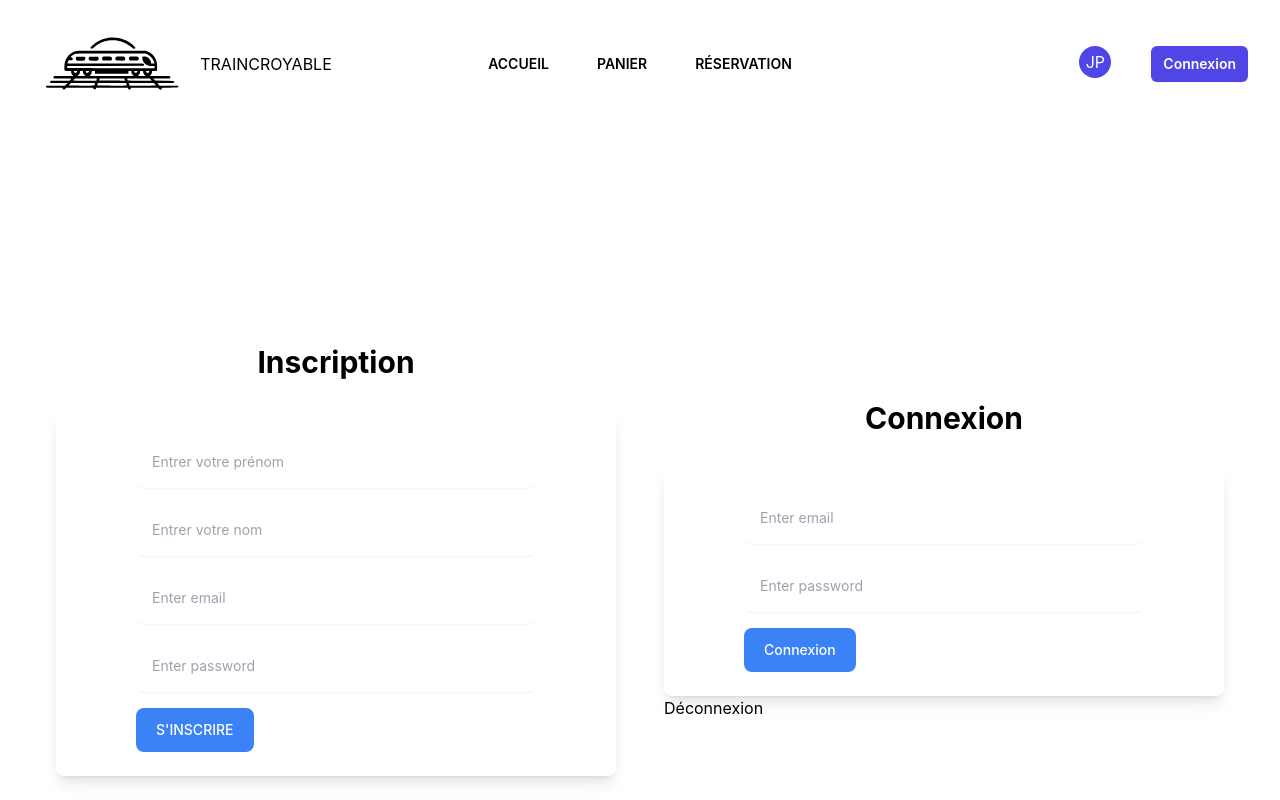
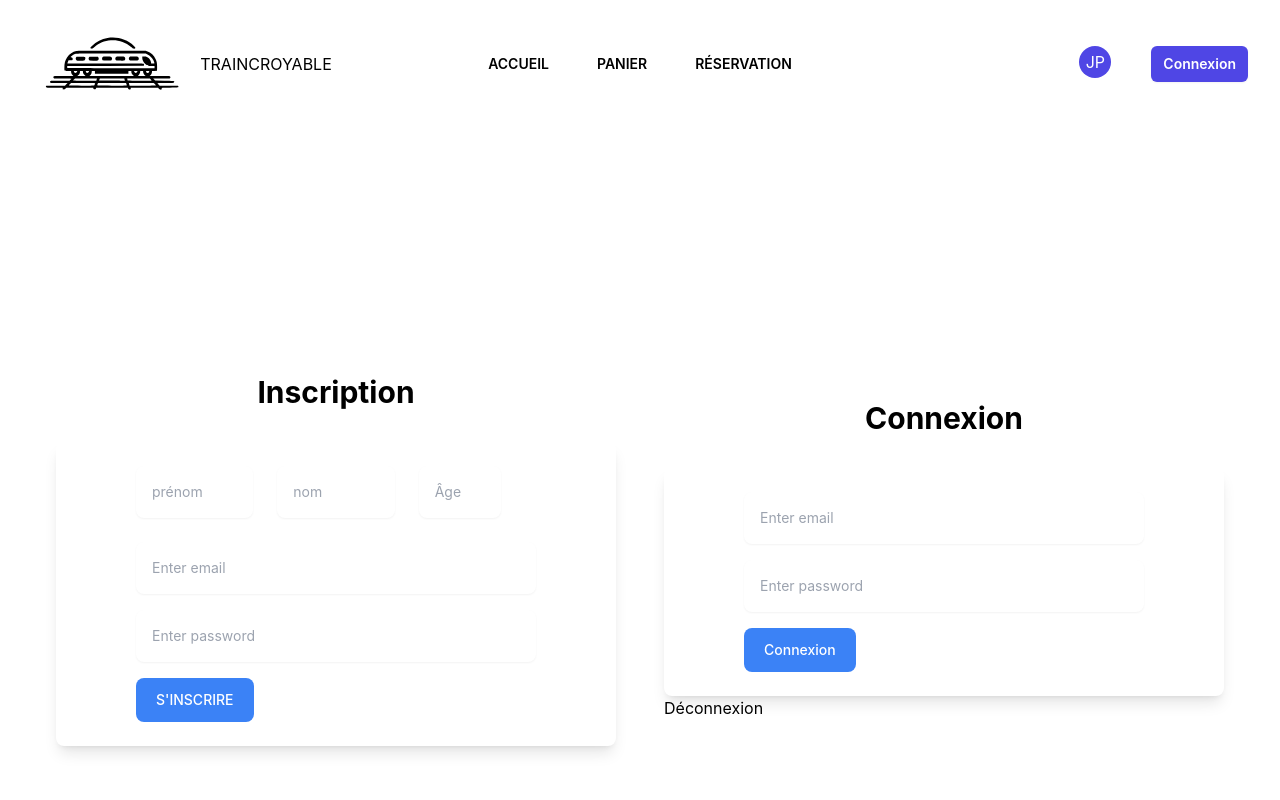
Before and after one commit to Hackathon-traincroyable/FrontV1, a React (Create React App) app: page /logsign in a window 1280 px wide. Shown: the top 800 px of the page. Built offline with nearby package versions, Linux system fonts and the light colour scheme.

Commit message:
Add inscription and connexion forms

```diff
--- a/src/pages/LogSign.jsx
+++ b/src/pages/LogSign.jsx
@@ -2,6 +2,7 @@ import { useState } from "react";
 import { ToastContainer, toast } from 'react-toastify';
 import 'react-toastify/dist/ReactToastify.css';
 
+//inscription form
 const SignUpForm = () => {
   const [signUpFormData, setSignUpFormData] = useState({
     firstName: "",
@@ -10,7 +11,6 @@ const SignUpForm = () => {
     email: "",
     password: "",
   });
-
 
   const handleSignUp = async (e) => {
     e.preventDefault();
@@ -38,6 +38,7 @@ const SignUpForm = () => {
           email: "",
           password: "",
         });
+
       } else {
         // Gérer les erreurs ici
         console.error("Erreur lors de la requête:", response.status);
@@ -65,38 +66,48 @@ const SignUpForm = () => {
           className="mx-auto mb-0 max-w-md space-y-4 p-6"
           onSubmit={handleSignUp}
         >
-          {/* FIRSTNAME */}
-          <div>
-            <label htmlFor="firstname" className="sr-only">
-              Prénom
-            </label>
-            <div className="relative">
+          {/* Nom, Prénom, et Âge en ligne */}
+          <div className="flex flex-wrap -mx-3 mb-6">
+            {/* Prénom */}
+            <div className="w-full md:w-1/3 px-3 mb-6 md:mb-0">
+              <label htmlFor="firstname" className="sr-only">
+                Prénom
+              </label>
               <input
                 type="text"
                 name="firstName"
-                className="w-full rounded-lg border-gray-200 p-4 pe-12 text-sm shadow-sm"
-                placeholder="Entrer votre prénom"
+                className="w-full rounded-lg border-gray-200 p-4 text-sm shadow-sm"
+                placeholder="prénom"
+                onChange={handleInputSignUpChange}
+              />
+            </div>
+            {/* Nom */}
+            <div className="w-full md:w-1/3 px-3">
+              <label htmlFor="lastname" className="sr-only">
+                Nom
+              </label>
+              <input
+                type="text"
+                name="lastName"
+                className="w-full rounded-lg border-gray-200 p-4 text-sm shadow-sm"
+                placeholder="nom"
+                onChange={handleInputSignUpChange}
+              />
+            </div>
+            {/* Âge */}
+            <div className="w-full md:w-1/4 px-3">
+              <label htmlFor="age" className="sr-only">
+                Âge
+              </label>
+              <input
+                type="number"
+                name="age"
+                className="w-full rounded-lg border-gray-200 p-4 text-sm shadow-sm"
+                placeholder="Âge"
                 onChange={handleInputSignUpChange}
               />
             </div>
           </div>
-          {/* LASTNAME */}
-          <div>
-            <label htmlFor="lastname" className="sr-only">
-              Nom
-            </label>
-            <div className="relative">
-              <input
-                type="text"
-                name="lastName"
-                className="w-full rounded-lg border-gray-200 p-4 pe-12 text-sm shadow-sm"
-                placeholder="Entrer votre nom"
-                onChange={handleInputSignUpChange}
-              />
-            </div>
-          </div>
-          {/* AGE */}
-          {/* ... (ajoutez des champs pour les autres informations si nécessaire) */}
           {/* EMAIL */}
           <div>
             <label htmlFor="email" className="sr-only">
@@ -110,9 +121,6 @@ const SignUpForm = () => {
                 placeholder="Enter email"
                 onChange={handleInputSignUpChange}
               />
-              <span className="absolute inset-y-0 end-0 grid place-content-center px-4">
-                {/* ... (icône de vérification ou autre) */}
-              </span>
             </div>
           </div>
           {/* PASSWORD */}
@@ -128,9 +136,6 @@ const SignUpForm = () => {
                 placeholder="Enter password"
                 onChange={handleInputSignUpChange}
               />
-              <span className="absolute inset-y-0 end-0 grid place-content-center px-4">
-                {/* ... (icône de vérification ou autre) */}
-              </span>
             </div>
           </div>
           {/* SUBMIT */}
@@ -148,6 +153,8 @@ const SignUpForm = () => {
   );
 };
 
+
+//connexion form
 const ConnexionForm = () => {
   const [connexionFormData, setConnexionFormData] = useState({
     email: "",
@@ -226,9 +233,6 @@ const ConnexionForm = () => {
                 placeholder="Enter email"
                 onChange={handleInputConnexionChange}
               />
-              <span className="absolute inset-y-0 end-0 grid place-content-center px-4">
-                {/* ... (icône de vérification ou autre) */}
-              </span>
             </div>
           </div>
           {/* PASSWORD */}
@@ -244,9 +248,6 @@ const ConnexionForm = () => {
                 placeholder="Enter password"
                 onChange={handleInputConnexionChange}
               />
-              <span className="absolute inset-y-0 end-0 grid place-content-center px-4">
-                {/* ... (icône de vérification ou autre) */}
-              </span>
             </div>
           </div>
           {/* SUBMIT */}
```
